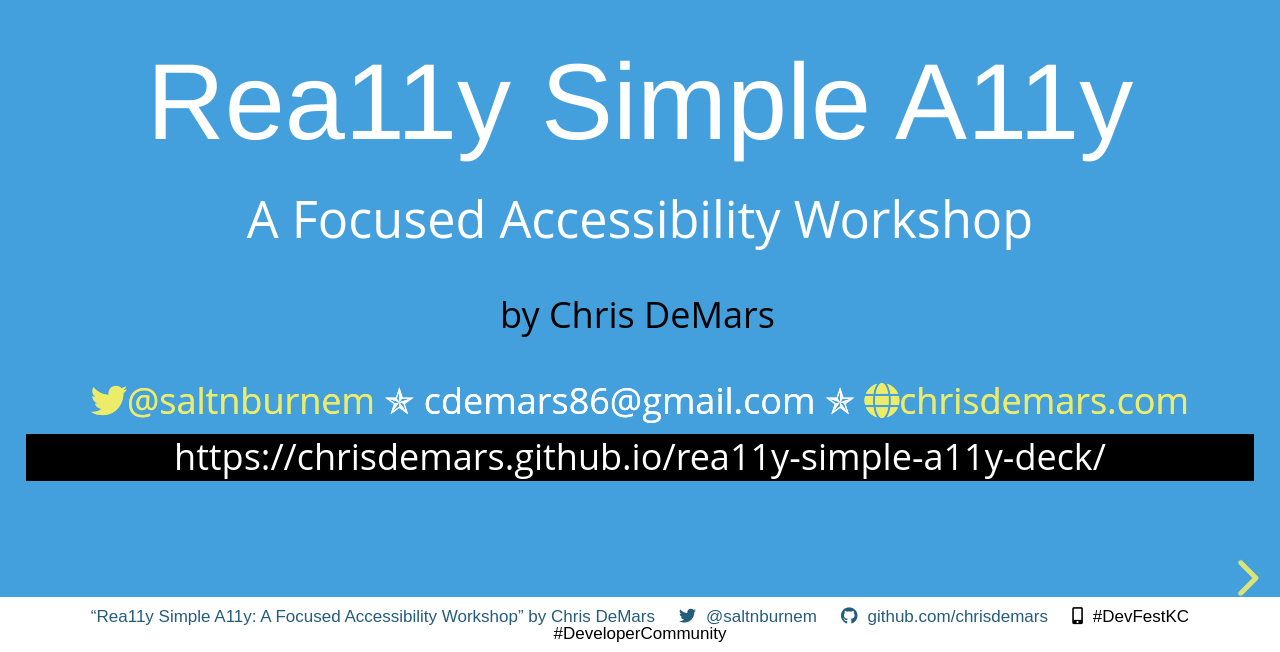
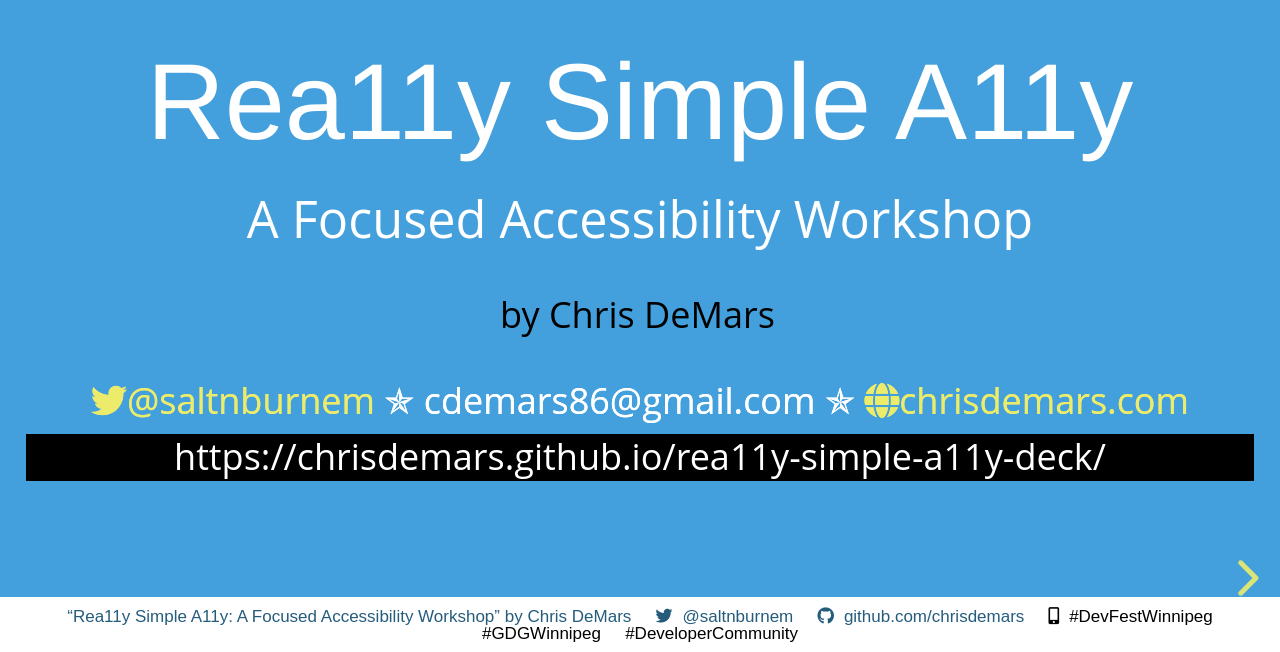
Before and after one commit to chrisdemars/rea11y-simple-a11y-deck, a website: page index.html in a window 1280 px wide. Shown: the part 148-800 px from the top of the page. Drawn offline with Linux system fonts and the light colour scheme; a web font is replaced by a local one.

Commit message:
new hashtags

```diff
--- a/index.html
+++ b/index.html
@@ -357,7 +357,8 @@
 			<li><a href="https://bit.ly/2Prdkzp">“Rea11y Simple A11y: A Focused Accessibility Workshop” by</a> <a href="https://chrisdemars.com/">Chris DeMars</a></li>
 			<li><a href="https://twitter.com/saltnburnem"><i class="fab fa-twitter" style="margin-right: 10px;"></i>@saltnburnem</a></li>
 			<li><a href="https://github.com/chrisdemars"><i class="fab fa-github" style="margin-right: 10px;"></i>github.com/chrisdemars</a></li>
-            <li><i class="fas fa-mobile-alt" style="margin-right: 10px;"></i>#DevFestKC</li>
+            <li><i class="fas fa-mobile-alt" style="margin-right: 10px;"></i>#DevFestWinnipeg</li>
+            <li>#GDGWinnipeg</li>
             <li>#DeveloperCommunity</li>
 		</ul>
 	</footer>
```
